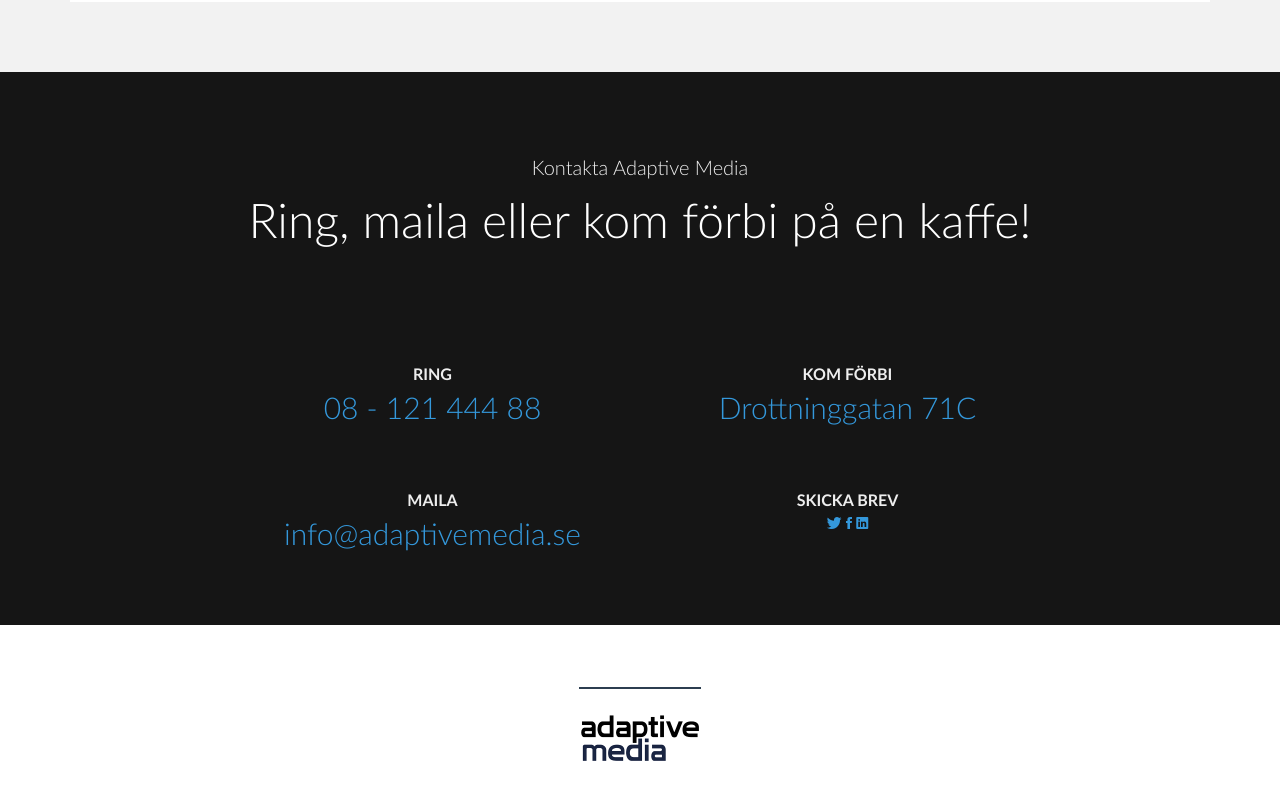
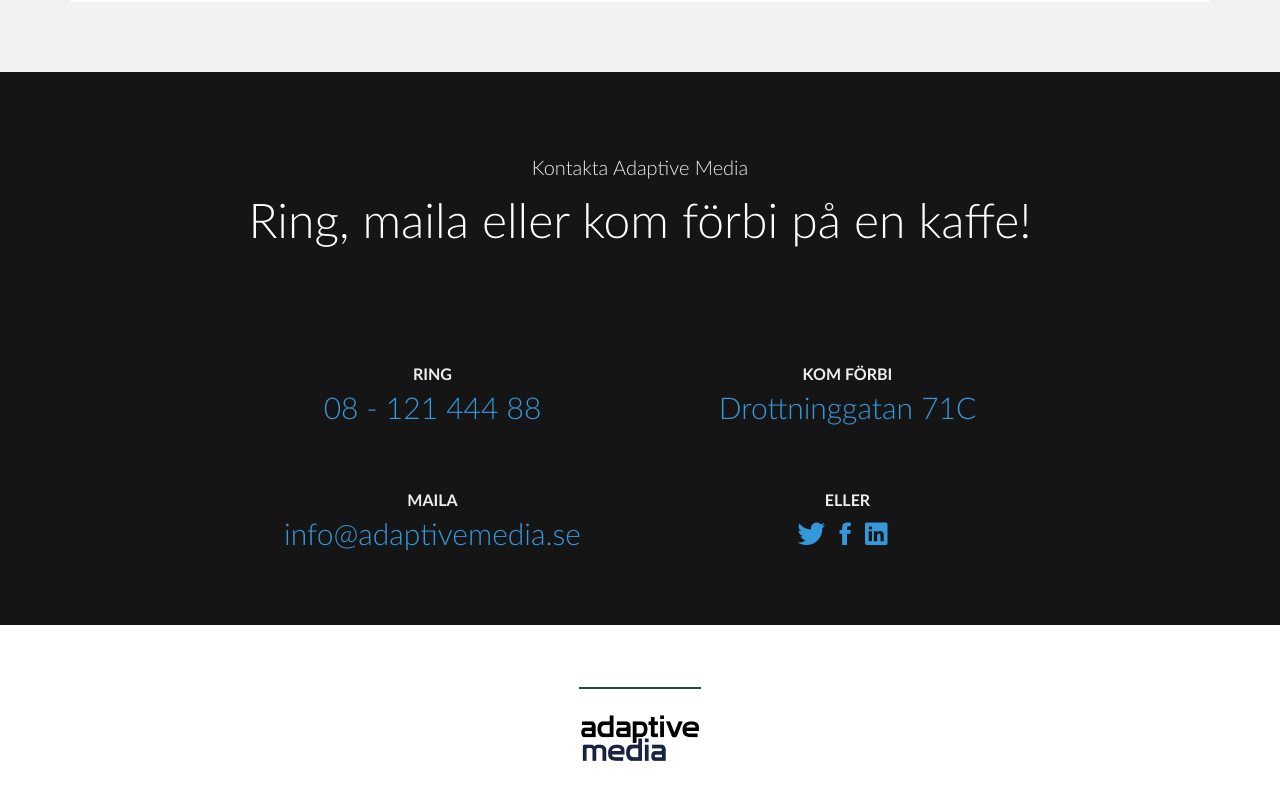
Before and after one commit to johanoloflindberg/webbab2.github.io, a website: page index.html in a window 1280 px wide. Shown: the part 4019-4819 px from the top of the page. Drawn offline with Linux system fonts and the light colour scheme; files whose address does not match are found by name.

Commit message:
LOgo and social in footer

```diff
--- a/index.html
+++ b/index.html
@@ -242,11 +242,11 @@
                         </div>
                         <div class="contact__item">
                             <div class="contact__item__label">
-                                Skicka brev
+                                Eller
                             </div>
-                            <a href="https://twitter.com/adaptify" target="_blank"><i class="ion-social-twitter"></i></a>
-                            <a href="https://www.facebook.com/Adaptivemedia.se" target="_blank"><i class="ion-social-facebook"></i></a>
-                            <a href="https://www.linkedin.com/company/adaptive-media" target="_blank"><i class="ion-social-linkedin"></i></a>
+                            <a href="https://twitter.com/adaptify" target="_blank"><i class="ion-social-twitter" style="font-size: 30px;margin-right: 10px"></i></a>
+                            <a href="https://www.facebook.com/Adaptivemedia.se" target="_blank"><i class="ion-social-facebook" style="font-size: 30px;margin-right: 10px"></i></a>
+                            <a href="https://www.linkedin.com/company/adaptive-media" target="_blank"><i class="ion-social-linkedin" style="font-size: 30px;margin-right: 10px"></i></a>
                         </div>
                     </div>
                 </div>
```
